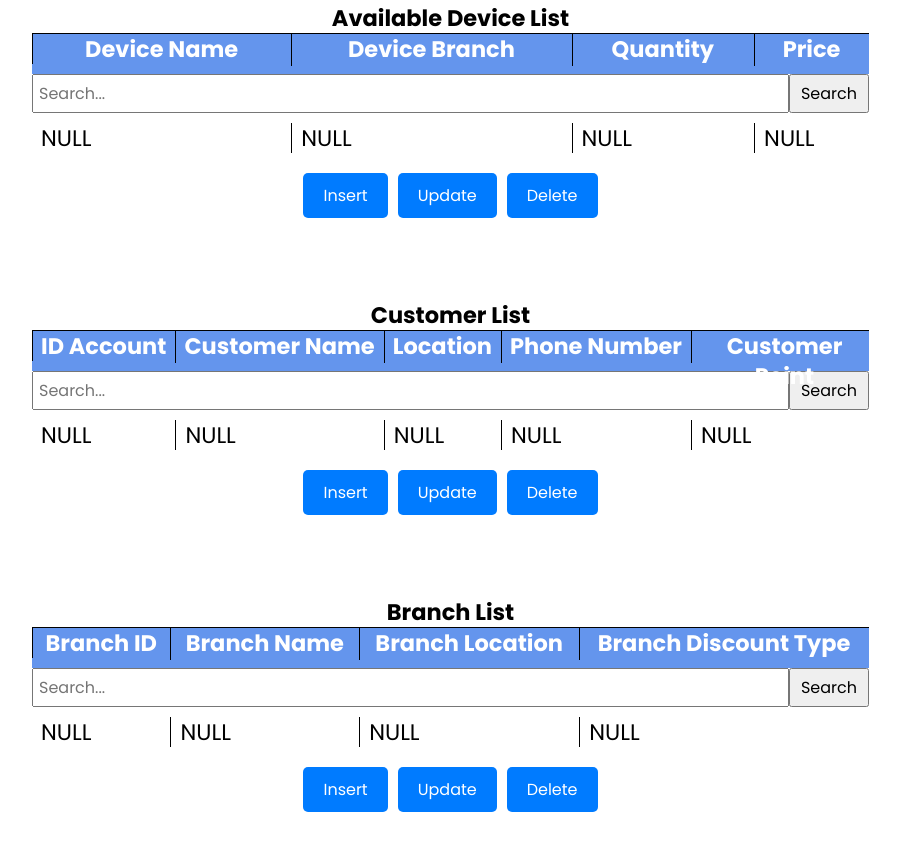
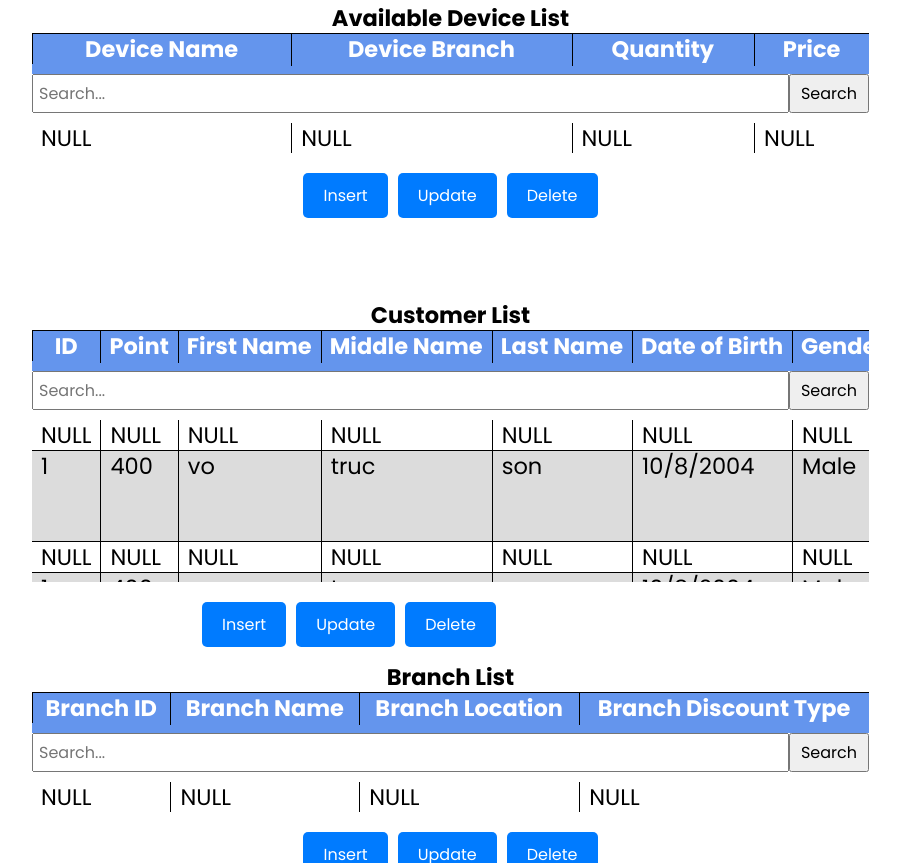
Before and after one commit to NgMinhTie/DBS_OnlineStore, a website: page frontend/dashboard/dashboard.html in a window 1280 px wide. Shown: the part 527-1390 px from the top of the page, without its empty margins (291-1191 px from the left). Drawn offline with nearby package versions, Linux system fonts and the light colour scheme; no server answers.

Commit message:
Update dashboard.html

```diff
--- a/frontend/dashboard/dashboard.html
+++ b/frontend/dashboard/dashboard.html
@@ -160,28 +160,34 @@
                     <caption>Customer List</caption>
                     <thead>
                         <tr>
-                            <th><div label="ID Account"></div></th>
-                            <th><div label="Customer Name"></div></th>
-                            <th><div label="Location"></div></th>
-                            <th><div label="Phone Number"></div></th>
+                            <th><div label="ID"></div></th>
+                            <th><div label="Point"></div></th>
+                            <th><div label="First Name"></div></th>
+                            <th><div label="Middle Name"></div></th>
+                            <th><div label="Last Name"></div></th>
+                            <th><div label="Date of Birth"></div></th>
+                            <th><div label="Gender"></div></th>
                             <th>
-                                <div><div>Customer Point</div><div>Customer Point</div></div>
+                                <div><div>Address</div><div>Address</div></div>
                             </th>
                             <th class="scrollbarhead"></th>
                         </tr>
                     </thead>
                     <tbody id="customer-table-body">
                         <!-- Dynamic content will be inserted here -->
-                        <tr><td>NULL</td><td>NULL</td><td>NULL</td><td>NULL</td><td>NULL</td></tr>
+                        <tr><td>NULL</td><td>NULL</td><td>NULL</td><td>NULL</td><td>NULL</td><td>NULL</td><td>NULL</td><td>NULL</td></tr>
+                        <tr><td>1</td><td>400</td><td>vo</td><td>truc</td><td>son</td><td>10/8/2004</td><td>Male</td><td>015 lo 9 Binh Thanh</td></tr>
+                        <tr><td>NULL</td><td>NULL</td><td>NULL</td><td>NULL</td><td>NULL</td><td>NULL</td><td>NULL</td><td>NULL</td></tr>
+                        <tr><td>1</td><td>400</td><td>vo</td><td>truc</td><td>son</td><td>10/8/2004</td><td>Male</td><td>015 lo 9 Binh Thanh</td></tr>
                     </tbody>
                 </table>
             </div>
-            <div class="button-container">
-                <button id="insert-button-table3">Insert</button>
-                <button id="update-button-table3">Update</button>
-                <button id="delete-button-table3">Delete</button>
-            </div>
         </div>
+    </div>
+    <div class="button-container">
+        <button id="insert-button-table3">Insert</button>
+        <button id="update-button-table3">Update</button>
+        <button id="delete-button-table3">Delete</button>
     </div>
 
     <div id="scrollingtable4" class="scrollingtable">
```
